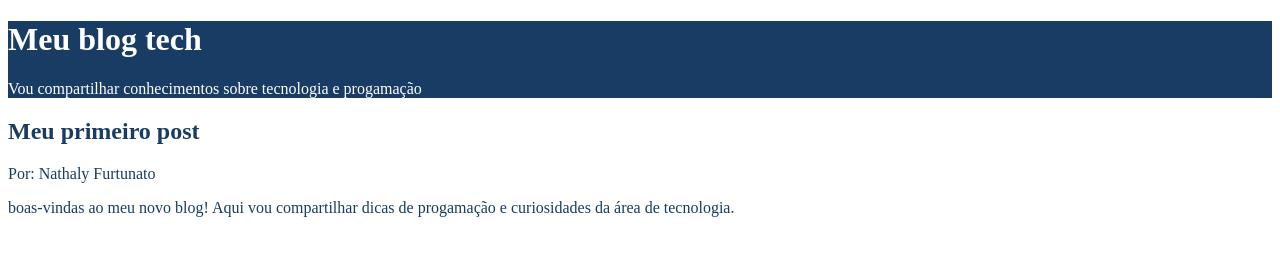
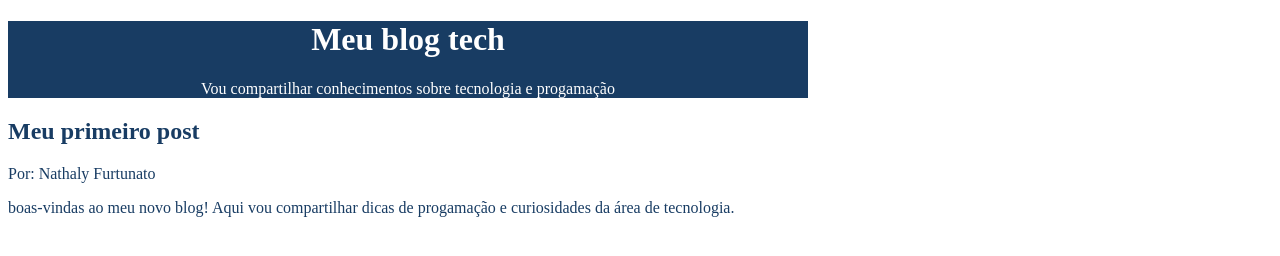
Before and after one commit to 25nathaly1a/nathaly-paginaweb, a plain HTML site: page index.html in a window 1280 px wide. Drawn offline with Linux system fonts and the light colour scheme.

Commit message:
max wited

```diff
--- a/index.html
+++ b/index.html
@@ -8,8 +8,9 @@
             header{
             background-color: #183C63;
             color: #FFFFFF;
-
-        }
+        text-align: center;
+        max-width: 800px;
+    }
         main{
         background-color: #FFFFFF ;
         color:#183C63;
```
